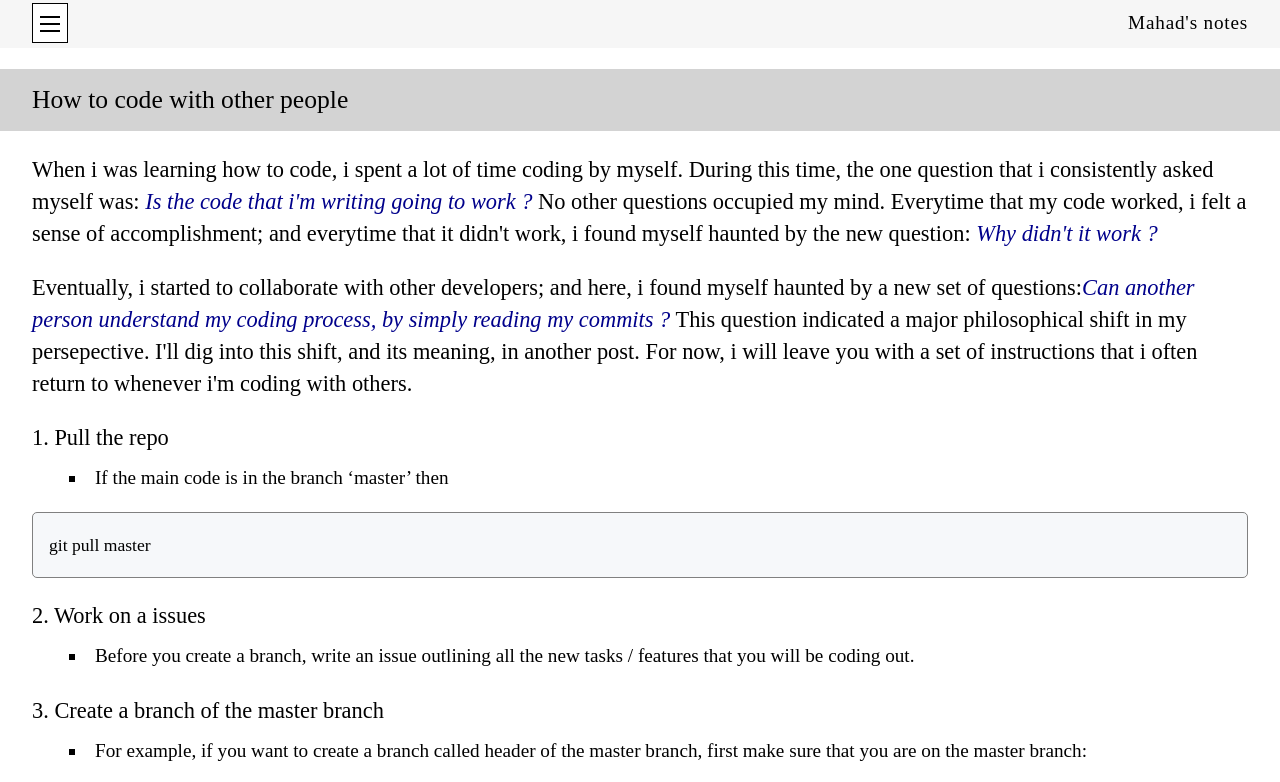
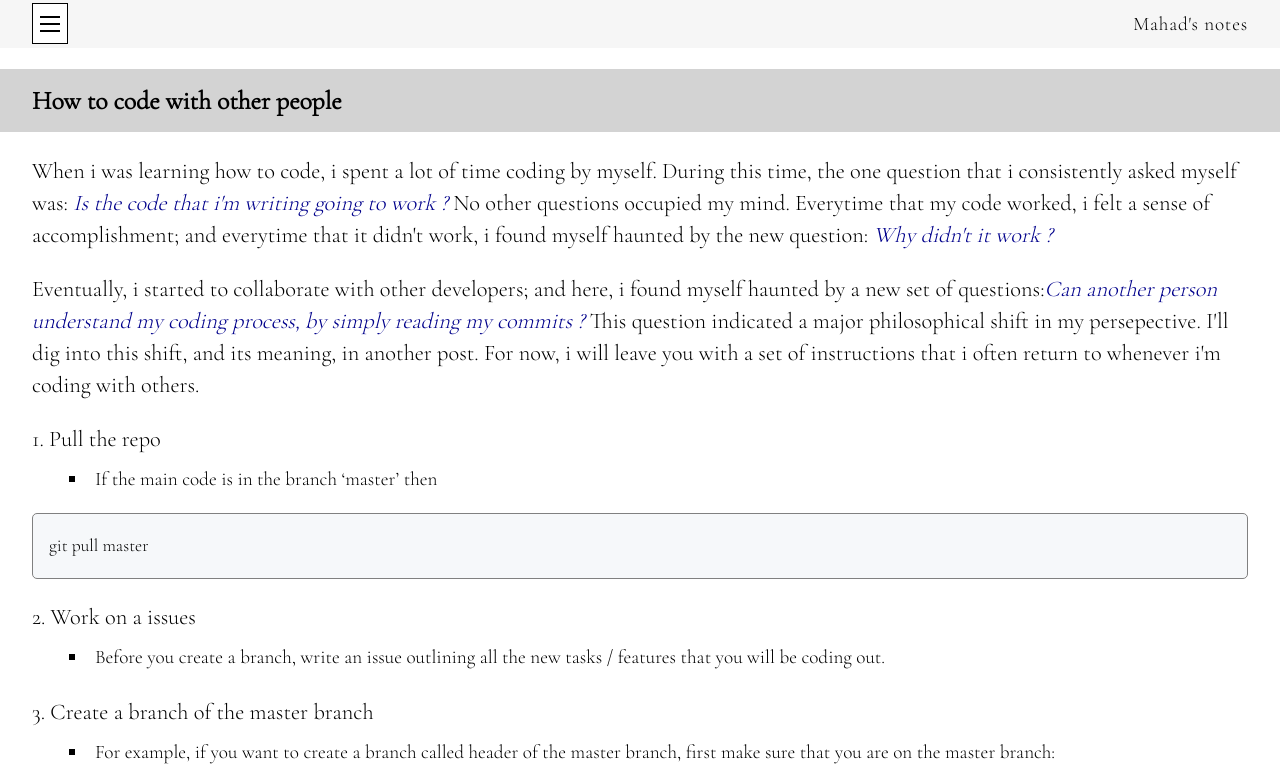
Before and after one commit to Elir-Mahad/notes-v1, a Next.js app: page / in a window 1280 px wide. Shown: the top 782 px of the page. Built offline with nearby package versions, Linux system fonts and the light colour scheme.

Commit message:
Try garmanond font. Styles.js contains no font style. Font style added as link in index.js and in the blog post coding-with-others and in the global.css

```diff
--- a/pages/coding-with-others.js
+++ b/pages/coding-with-others.js
@@ -8,7 +8,7 @@ import {
   Code,
   LitemTwo,
 } from "../styles/Styles.js";
-import style from "../styles/Home.module.css";
+// import style from "../styles/Home.module.css";
 // it worked
 
 function CodingWithOthers() {
@@ -24,11 +24,19 @@ function CodingWithOthers() {
           name="description"
           content="Programming with other people. Github workflow. Pair programming."
         />
+        <link
+          href="https://fonts.googleapis.com/css2?family=Cormorant+Garamond:wght@300&display=swap"
+          rel="stylesheet"
+        />
       </Head>
-      <PostTitle className={style.weight100}>
+      <PostTitle
+      // className={style.weight100}
+      >
         How to code with other people
       </PostTitle>
-      <BlogBody className={style.weight100}>
+      <BlogBody
+      // className={style.weight100}
+      >
         <Sentence>
           When i was learning how to code, i spent a lot of time coding by
           myself. During this time, the one question that i consistently asked
--- a/pages/index.js
+++ b/pages/index.js
@@ -11,6 +11,10 @@ export default function Home() {
           name="description"
           content="Notes on various topics regarding coding"
         />
+        <link
+          href="https://fonts.googleapis.com/css2?family=Cormorant+Garamond:wght@300&display=swap"
+          rel="stylesheet"
+        />
       </Head>
       <Featured />
     </div>
--- a/styles/Styles.js
+++ b/styles/Styles.js
@@ -2,6 +2,7 @@ import styled from "styled-components";
 
 export const WholeApp = styled.div`
   // font-family: "Vollkorn", serif;
+  // font-family: "Cormorant Garamond", serif;
 `;
 
 // Menu
--- a/styles/globals.css
+++ b/styles/globals.css
@@ -16,5 +16,6 @@ a {
 }
 
 body {
-  font-family: "Vollkorn", serif;
+  font-family: "Cormorant Garamond", serif;
+  /* font-family: "Vollkorn", serif; */
 }
```
